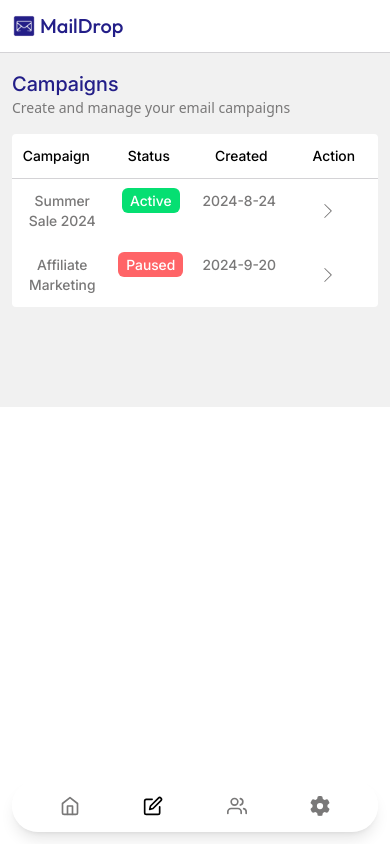
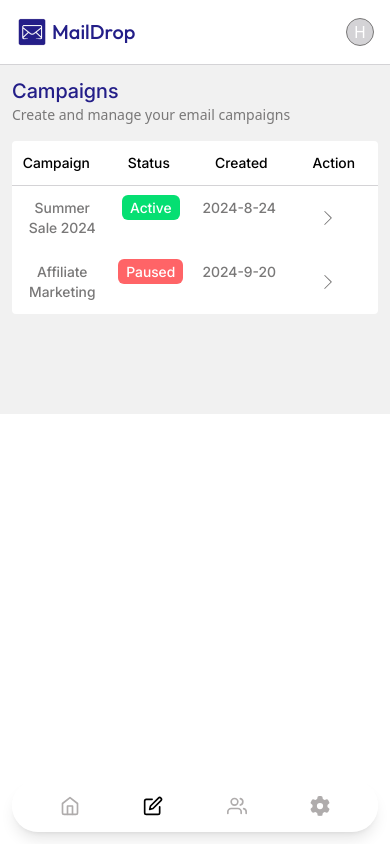
Before and after one commit to Habeebamoo/MailDrop, a React (Vite) app in the folder client/: page /dashboard/campaigns in a window 390 px wide. Built offline with nearby package versions, Linux system fonts and the light colour scheme.

Commit message:
updated UI across homepage, authpage, header and dashboard

```diff
--- a/client/src/components/dashboard/Campaigns.tsx
+++ b/client/src/components/dashboard/Campaigns.tsx
@@ -2,7 +2,7 @@ import { SlArrowRight } from "react-icons/sl"
 
 const Campaigns = () => {
   return (
-    <section className="md:ml-[170px] mt-[50px] px-3 pt-2 pb-25">
+    <section className="md:ml-[170px] mt-[57px] px-3 pt-2 pb-25">
       <h1 className="text-xl text-primary font-inter mt-3">Campaigns</h1>
       <p className="text-sm text-accent mb-4">Create and manage your email campaigns</p>
       <div className="bg-white rounded-sm mt-2">
--- a/client/src/components/dashboard/DashboardPage.tsx
+++ b/client/src/components/dashboard/DashboardPage.tsx
@@ -55,10 +55,6 @@ const DashboardPage = () => {
           <p>2024-9-20</p>
         </div>
       </div>
-      <button className="flex-center gap-2 btn-primary mt-3 ml-1 cursor-pointer">
-        <span className="text-sm">View All</span>
-        <FaArrowRight size={12} />
-      </button>
     </section>
   )
 }
--- a/client/src/components/dashboard/Header.tsx
+++ b/client/src/components/dashboard/Header.tsx
@@ -2,10 +2,13 @@ import logo from "../../assets/logo.png"
 
 const Header = () => {
   return (
-    <header className="p-3 bg-white z-50 fixed top-0 left-0 right-0 border-b-1 border-b-accentLight">
+    <header className="p-4 bg-white z-50 fixed top-0 left-0 right-0 border-b-1 border-b-accentLight flex-between">
       <div className="flex-start">
-        <img src={logo} className="h-6" />
+        <img src={logo} className="h-8" />
         <h1 className="text-primary text-xl font-outfit ml-1">MailDrop</h1>
+      </div>
+      <div>
+        <div className="h-7 w-7 rounded-full bg-accentLight border-1 border-accent flex-center text-white">H</div>
       </div>
     </header>
   )
--- a/client/src/components/dashboard/Navbar.tsx
+++ b/client/src/components/dashboard/Navbar.tsx
@@ -6,7 +6,7 @@ const Navbar = () => {
   return (
     <div>
       <div className="max-md:hidden fixed top-0 bottom-0 left-0 w-[170px] bg-secondary">
-        <div className="mt-17 pl-3">
+        <div className="mt-20 pl-3">
           <NavLink
             to={"/dashboard/home"}
             className={({ isActive }) => isActive ? "nav-link-active" : "nav-link"}
@@ -66,28 +66,28 @@ const Navbar = () => {
               to={"/dashboard/home"}
             >
               {({ isActive }) => (
-                <FiHome color={isActive ? "#000" : "rgb(121, 120, 120)"} size={20} />
+                <FiHome color={isActive ? "#000" : "rgba(175, 172, 172, 1)"} size={20} />
               )}
             </NavLink>
             <NavLink
               to={"/dashboard/campaigns"}
             >
               {({ isActive }) => (
-                <FiEdit color={isActive ? "#000" : "rgb(121, 120, 120)"} size={20} />
+                <FiEdit color={isActive ? "#000" : "rgba(175, 172, 172, 1)"} size={20} />
               )}
             </NavLink>
             <NavLink
               to={"/dashboard/leads"}
             >
               {({ isActive }) => (
-                <FiUsers color={isActive ? "#000" : "rgb(121, 120, 120)"} size={20} />
+                <FiUsers color={isActive ? "#000" : "rgba(175, 172, 172, 1)"} size={20} />
               )}
             </NavLink>
             <NavLink
               to={"/dashboard/settings"}
             >
               {({ isActive }) => (
-                <FaGear color={isActive ? "#000" : "rgb(121, 120, 120)"} size={20} />
+                <FaGear color={isActive ? "#000" : "rgba(175, 172, 172, 1)"} size={20} />
               )}
             </NavLink>
           </div>
--- a/client/src/components/home/Main.tsx
+++ b/client/src/components/home/Main.tsx
@@ -2,7 +2,7 @@ import { FiEdit, FiLink, FiMail, FiUsers } from "react-icons/fi"
 
 const Main = () => {
   return (
-    <section className="py-6 px-3">
+    <section className="py-6 px-3 bg-accentXLight border-t-1 border-t-accentLight">
       <div className="flex-center">
         <p className="bg-bg2 font-outfit py-1 px-2 rounded font-open text-sm text-primary">
         <span className="ml-1">Features</span>
@@ -10,28 +10,28 @@ const Main = () => {
       </div>
       <p className="text-sm text-center mt-1 mx-auto text-accent w-[80%]">Everything you need to market through emails is provided by the platform</p>
       <div className="grid lg:grid-cols-4 md:grid-cols-2 lg:gap-3 md:gap-3 mt-5 p-2 lg:w-[95%] mx-auto">
-        <div className="bg-bg p-4 rounded-md mb-4">
+        <div className="bg-white p-4 rounded-md mb-4">
           <div className="bg-primary p-2 rounded-md inline-block">
             <FiEdit color="white" size={25} />
           </div>
           <h1 className="font-open mt-1 text-xl">Campaign Builder</h1>
           <p className="text-accent text-sm mt-1">Create personalized campaigns with ease, add descriptions, upload lead magnets and get a sharable link instantly</p>
         </div>
-        <div className="bg-bg p-4 rounded-md mb-4">
+        <div className="bg-white p-4 rounded-md mb-4">
           <div className="bg-primary p-2 rounded-md inline-block">
             <FiUsers color="white" size={25} />
           </div>
           <h1 className="font-open mt-1 text-xl">Leads Organization</h1>
           <p className="text-accent text-sm mt-1">Collect, view and manage all your leads, sort by any category and export data for later use</p>
         </div>
-        <div className="bg-bg p-4 rounded-md mb-4">
+        <div className="bg-white p-4 rounded-md mb-4">
           <div className="bg-primary p-2 rounded-md inline-block">
             <FiLink color="white" size={25} />
           </div>
           <h1 className="font-open mt-1 text-xl">Unique Sharable Links</h1>
           <p className="text-accent text-sm mt-1">Generate campaigns-specific links to share across social media, email or website in both text and QR CODE format</p>
         </div>
-        <div className="bg-bg p-4 rounded-md mb-4">
+        <div className="bg-white p-4 rounded-md mb-4">
           <div className="bg-primary p-2 rounded-md inline-block">
             <FiMail color="white" size={25} />
           </div>
--- a/client/src/components/home/NavBar.tsx
+++ b/client/src/components/home/NavBar.tsx
@@ -4,9 +4,9 @@ const NavBar = () => {
   const naviagate = useNavigate()
 
   return (
-    <div className="flex-center flex-col mt-1 sm:hidden">
-      <p className="text-lg mb-2 hover:text-primary cursor-pointer">Home</p>
-      <p className="text-lg mb-2 hover:text-primary cursor-pointer">About</p>
+    <div className="flex-center flex-col mt-3 sm:hidden">
+      <p className="text-lg mb-3 hover:text-primary cursor-pointer">Home</p>
+      <p className="text-lg mb-3 hover:text-primary cursor-pointer">About</p>
       <button onClick={() => naviagate("/login")} className="btn-primary mt-1">Get Started</button>
     </div>
   )
--- a/client/src/pages/AuthPage.tsx
+++ b/client/src/pages/AuthPage.tsx
@@ -32,7 +32,11 @@ const AuthPage = () => {
             <span className="ml-2">Continue with Google</span>
           </button>
         </div>
-        <div className="h-[1px] bg-accentLight mt-7"></div>
+        <div className="flex items-center my-6">
+          <div className="flex-grow border-t border-accentLight"></div>
+          <span className="mx-4 text-accentLight text-[11px]">OR CONTINUE WITH EMAIL</span>
+          <div className="flex-grow border-t border-accentLight"></div>
+        </div>
         <form className="mt-5">
           {!isLogin &&
             <div className="mb-3">
```
